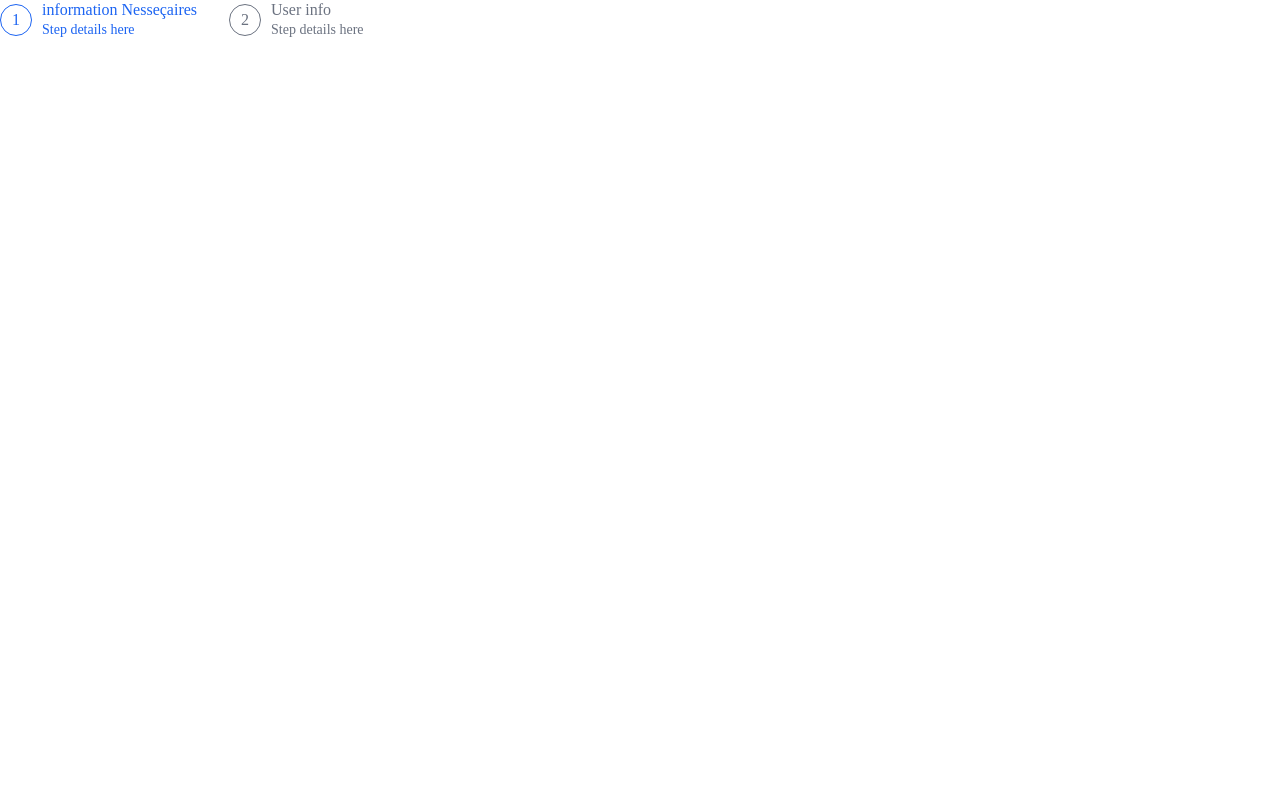
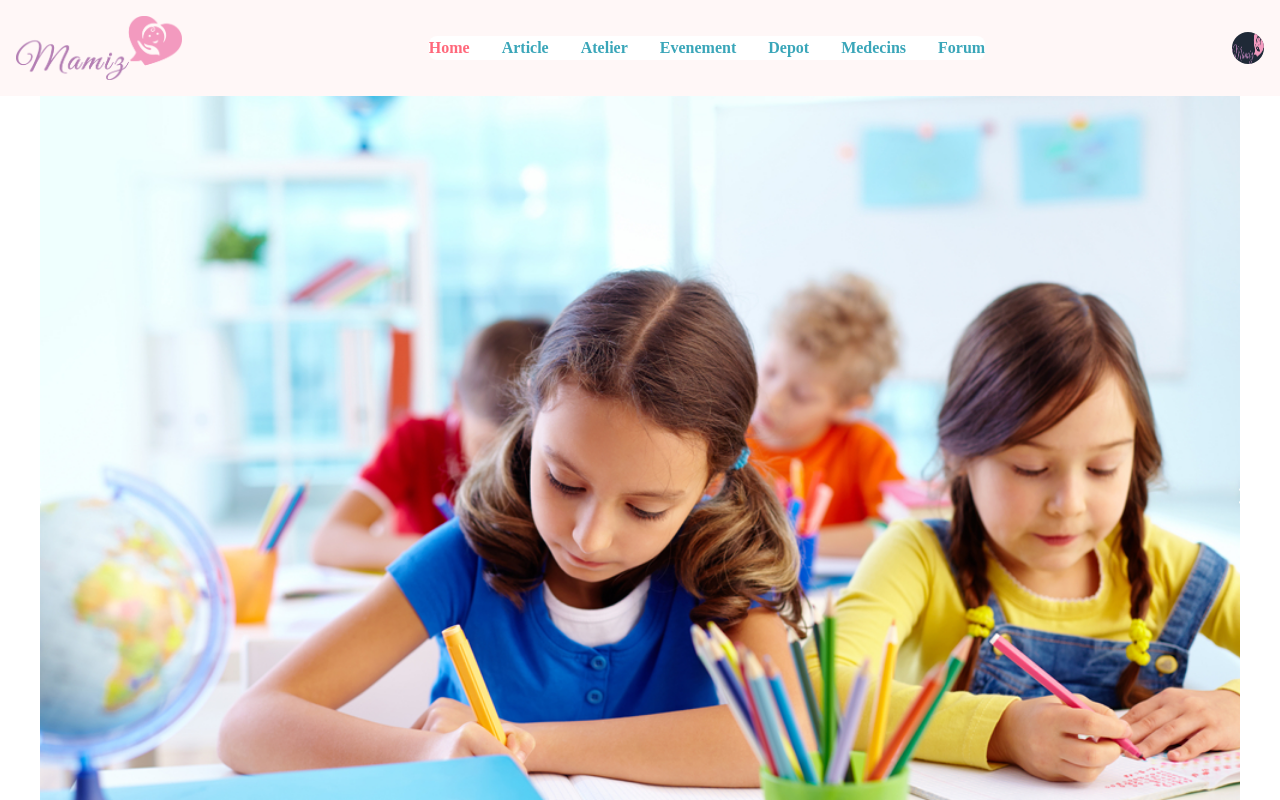
Before and after one commit to MeDjb10/mamizFrontEnd, an Angular app: page /home/acceuil in a window 1280 px wide. Shown: the top 800 px of the page. Built offline with nearby package versions, Linux system fonts and the light colour scheme; no server answers; a web font is replaced by a local one.

Commit message:
Update routing to include AllEventsComponent and AllForumsComponent

```diff
--- a/src/app/app-routing.module.ts
+++ b/src/app/app-routing.module.ts
@@ -5,6 +5,8 @@ import { HomeComponent } from './components/static/home/home.component';
 import { AcceuilComponent } from './components/dynamic/home/acceuil/acceuil.component';
 import { AllAteliersComponent } from './components/dynamic/Atelier/all-ateliers/all-ateliers.component';
 import { AtelierDetailsComponent } from './components/dynamic/Atelier/atelier-details/atelier-details.component';
+import { AllEventsComponent } from './components/dynamic/Events/all-events/all-events.component';
+import { AllForumsComponent } from './components/dynamic/Forum/all-forums/all-forums.component';
 
 const routes: Routes = [
   {
@@ -14,6 +16,8 @@ const routes: Routes = [
       { path: '', redirectTo: 'acceuil', pathMatch: 'full' },
       { path: 'acceuil', title: ' Acceuil', component: AcceuilComponent },
       { path: 'atelier', title: ' Ateliers', component: AllAteliersComponent },
+      { path: 'event', title: ' Event', component: AllEventsComponent },
+      { path: 'forum', title: ' Forum', component: AllForumsComponent },
       { path: 'atelier-details/:id', component: AtelierDetailsComponent },
       { path: '**', redirectTo: 'acceuil' },
     ],
--- a/src/app/app.component.html
+++ b/src/app/app.component.html
@@ -1,2 +1 @@
-<!-- <router-outlet></router-outlet> -->
-<app-ask-question></app-ask-question>
+<router-outlet></router-outlet>
--- a/src/app/components/static/navbar/navbar.component.html
+++ b/src/app/components/static/navbar/navbar.component.html
@@ -56,7 +56,7 @@
                         class="block py-2 px-3 text-teal rounded hover:bg-gray-100 md:hover:bg-transparent md:hover:text-lightblue md:p-0">Atelier</a>
                 </li>
                 <li>
-                    <a href="#"
+                    <a href="/home/event"
                         class="block py-2 px-3 text-teal rounded hover:bg-gray-100 md:hover:bg-transparent md:hover:text-lightblue md:p-0">Evenement</a>
                 </li>
                 <li>
@@ -68,7 +68,7 @@
                         class="block py-2 px-3 text-teal rounded hover:bg-gray-100 md:hover:bg-transparent md:hover:text-lightblue md:p-0">Medecins</a>
                 </li>
                 <li>
-                    <a href="#"
+                    <a href="/home/forum"
                         class="block py-2 px-3 text-teal rounded hover:bg-gray-100 md:hover:bg-transparent md:hover:text-lightblue md:p-0">Forum</a>
                 </li>
             </ul>
```
